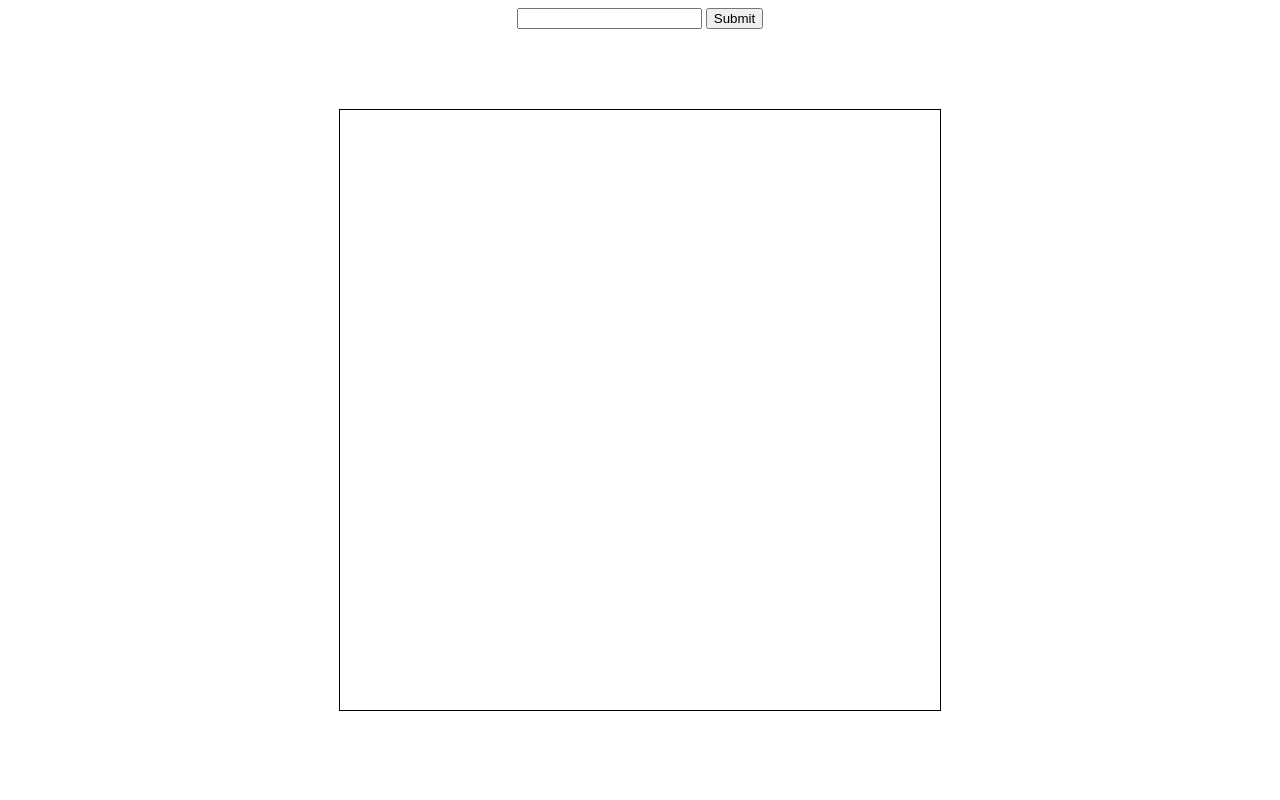
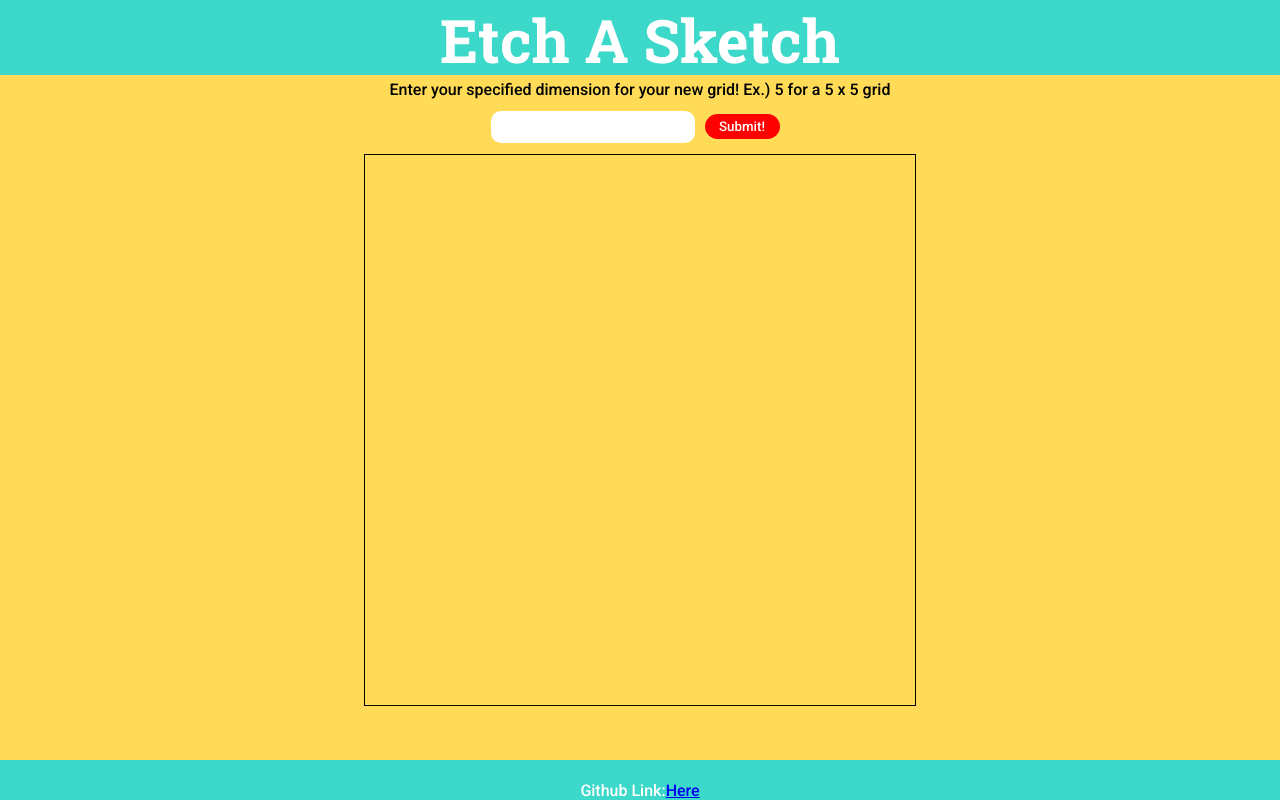
Before and after one commit to ctran7/etch-a-sketch, a plain HTML site: page index.html in a window 1280 px wide. Drawn offline with Linux system fonts and the light colour scheme.

Commit message:
added background colors, header and footer, title

```diff
--- a/index.css
+++ b/index.css
@@ -1,22 +1,66 @@
 html,body{
+margin:0; padding:0; border:0;
+}
+
+
+button{
+  border-radius: 25px;
+}
+
+body{
+  display: flex;
+  flex-direction: column;
+  text-align: center;
 	height: 100%;
-	display: flex;
-  flex-direction: column;
-	justify-content: center;
+  background-color: #ffdb58;
+}
+
+header{
+  font-family: 'Roboto Slab', sans-serif;
+  width: 100%;
+  height: 75px;
+  background-color: #3cd8c9;
+  color: white;
+  font-size: 60px;
+}
+
+p{
+  font-family: 'Roboto', sans-serif;
+  margin: 0;
+  padding: 5px;
+
+}
+
+footer{
+  font-family: 'Roboto', sans-serif;
+  position: absolute;
+  bottom: 0px;
+  width: 100%;
+  height: 40px;
+  background-color: #3cd8c9;
+  display: flex;
+  align-items: flex-end;
+  justify-content: center;
+  color: white;
 }
 
 #submit_div{
-  height: 20px;
+  display: inline-flex;
+  justify-content: center;
+  margin: auto;
+  width: 100%;
+  height: 30px;
+  align-self: center;
   text-align: center;
+  padding-bottom: 20px;
+
 }
 
 #parent{
-  display: grid;
-  align-content: start;
-  overflow: hidden;
   margin: auto;
-  width: 600px;
-  height: 600px;
+  display: inline-grid;
+  width: 550px;
+  height: 550px;
   border: 1px solid black;
 
 }
@@ -27,6 +71,36 @@ html,body{
 }
 
 
+button{
+  align-self: center;
+  border-radius: 25px;
+  height: 25px;
+  width: 75px;
+  margin-top: 10px;
+  margin-right: 10px;
+  margin-left: 10px;
+  border: 0;
+  font-family: 'Roboto', sans-serif;
+}
+
+#textbox{
+  border: 0;
+  width: 200px;
+  height: 30px;
+  border-radius: 10px;
+  text-align: center;
+}
+
+#submit_button{
+  background-color: red;
+  color: white;
+  font-family: 'Roboto', sans-serif;
+}
+
 .after_click{
-  display: none;
+  display:none;
 }
+
+.after_click:hover, .after_click:focus {
+  border: solid 1px grey;
+}
--- a/index.html
+++ b/index.html
@@ -4,25 +4,30 @@
     <meta charset="utf-8">
     <meta name="viewport" content="width=device-width, initial-scale=1.0">
     <link rel="stylesheet" type="text/css" href="index.css">
+    <link href="https://fonts.googleapis.com/css?family=Roboto+Slab:700|Roboto:500&display=swap" rel="stylesheet">
     <title>Etch A Sketch</title>
   </head>
 
   <body>
-   	<header>
+   	<header>Etch A Sketch</header>
 
-    </header>
+    <p>Enter your specified dimension for your new grid! Ex.) 5 for a 5 x 5 grid</p>
   <div id="submit_div">
-  <form>
-    <input type="text" id="textbox">
-    <input type="button" value="Submit" id="submit_button">
-  </form>
+    <form>
+      <input type="text" id="textbox"><button type="button" id="submit_button">Submit!</button>
+    </form>
     <button type="button" class="after_click" id="simple">Simple</button>
     <button type="button" class="after_click" id="colorful">Colorful!</button>
+    <button type="button" class="after_click" id="reset">Reset</button>
   </div>
+
     <div id="parent">
     </div>
-    <footer></footer>
+
+    <footer>Github Link:               <a href="https://github.com/ctran7/">Here</a></footer>
+
   </body>
 
   <script src="index.js"></script>
+
 </html>
--- a/index.js
+++ b/index.js
@@ -1,4 +1,4 @@
-//start off by having one color
+//start off by having one possible color to color the grids
 let isColored = 0;
 
 //sets back to having only one color
@@ -15,11 +15,18 @@ colorful.addEventListener('click', function(e){
 
 })
 
+
+
+
+//reset button calls the reset function to reset grid back to blank canvas
+let resetGrid = document.querySelector('#reset');
+resetGrid.addEventListener('click', reset);
+
 //waits for a submit click to begin creating the grid
 let btn = document.querySelector('#submit_button');
-btn.addEventListener('click', submit);
+btn.addEventListener('click', grid_submit);
 
-
+//colors the targeted gridspace
 function color(e)
 {
   const target = e.target;
@@ -30,6 +37,8 @@ function color(e)
     else {target.style.backgroundColor = randomColor();}
 }
 
+
+//returns a random color
 function randomColor()
 {
   let r1 = Math.floor(Math.random() * (255));
@@ -40,12 +49,25 @@ function randomColor()
   return color;
 }
 
+//resets grid to empty canvas, removes all children
+function reset()
+{
+  let parent = document.getElementById('parent');
+  if(parent.firstChild)
+  {
+    while (parent.firstChild)
+    {
+      parent.removeChild(parent.firstChild);
+    }
+
+  }
+}
 
 //on click, reveals previously hidden buttons to configure coloring the grid
 //removes any previous grid created by submit button
 // and creates new grid based on dimension given by user
 
-function submit(e){
+function grid_submit(e){
 
   let more_buttons = document.getElementsByClassName("after_click");
   for (i = 0; i< more_buttons.length; i++)
@@ -71,6 +93,7 @@ function submit(e){
 
 }
 
+
 //creates dimensions of the grid based on user input
 //scales to make sure it will fit into the grid width and height
 function createDivs(dimension)
```
